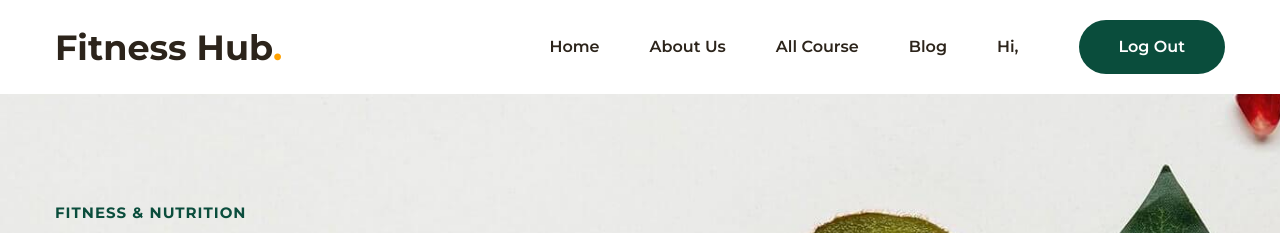
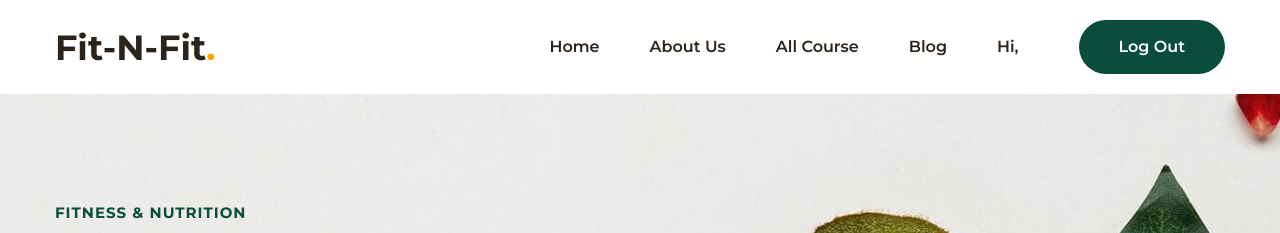
Before and after one commit to AmanSangani/fitnfit-fitness-tracking-platform, a PHP site: page / in a window 1280 px wide. Shown: the top 233 px of the page. Run offline with PHP 8.4, Linux system fonts and the light colour scheme; the visitor is signed in with stand-in values (Sample User, id 1); data that the repository does not hold is empty; some libraries are stand-ins or nearby versions.

Commit message:
Updated index.php

```diff
--- a/index.php
+++ b/index.php
@@ -18,7 +18,7 @@
   <meta charset="UTF-8">
   <meta http-equiv="X-UA-Compatible" content="IE=edge">
   <meta name="viewport" content="width=device-width, initial-scale=1.0">
-  <title>Fitness Hub - Fitness & Nutrition</title>
+  <title>Fit-N-Fit</title>
   <script src="https://cdn.jsdelivr.net/npm/sweetalert2@11"></script>
   <!--
     - favicon
@@ -50,7 +50,7 @@
     <div class="container">
 
       <a href="#" class="logo">
-        Fitness Hub<span class="span">.</span>
+        Fit-N-Fit<span class="span">.</span>
       </a>
 
       <nav class="navbar" data-navbar>
```
